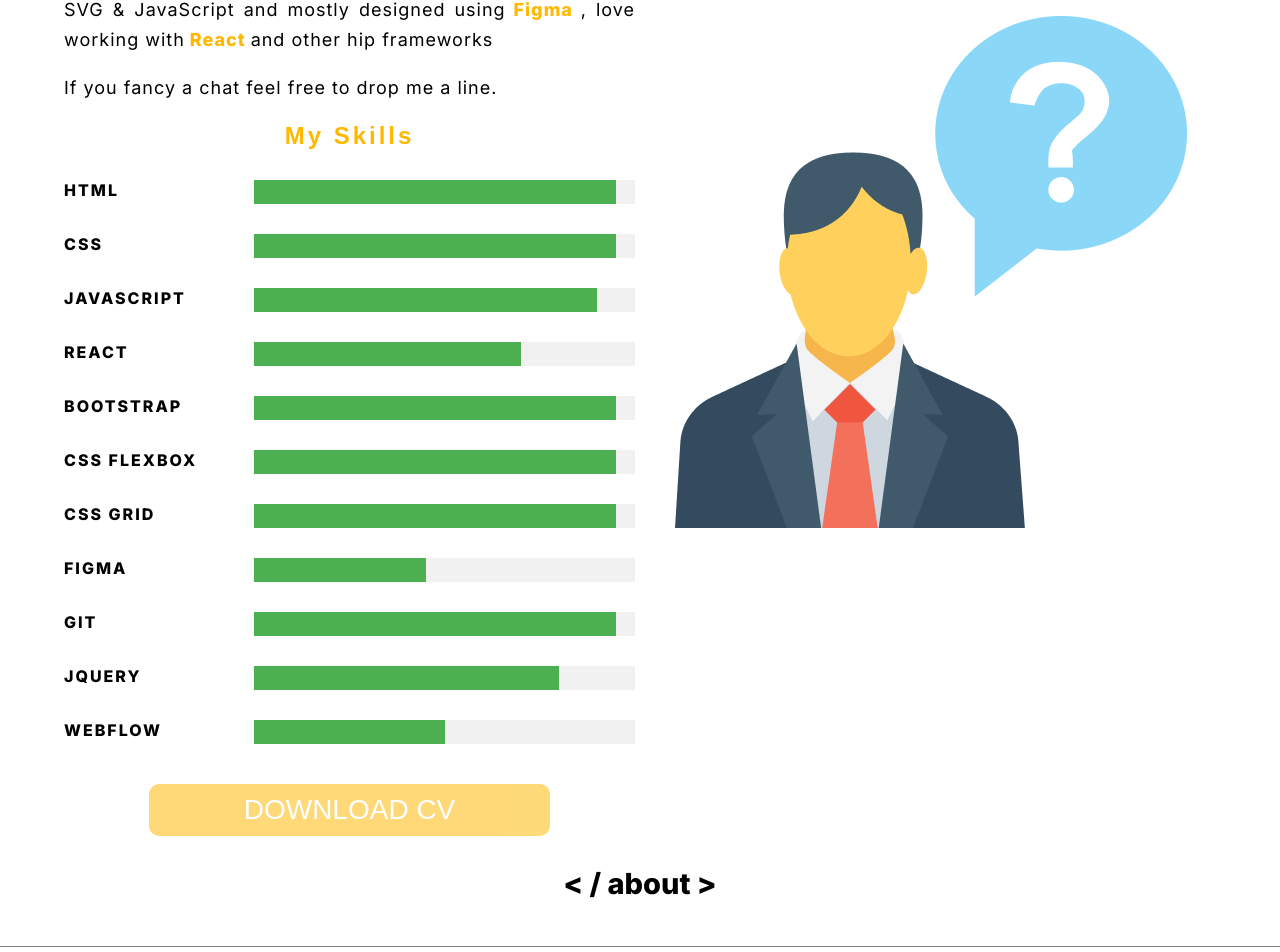
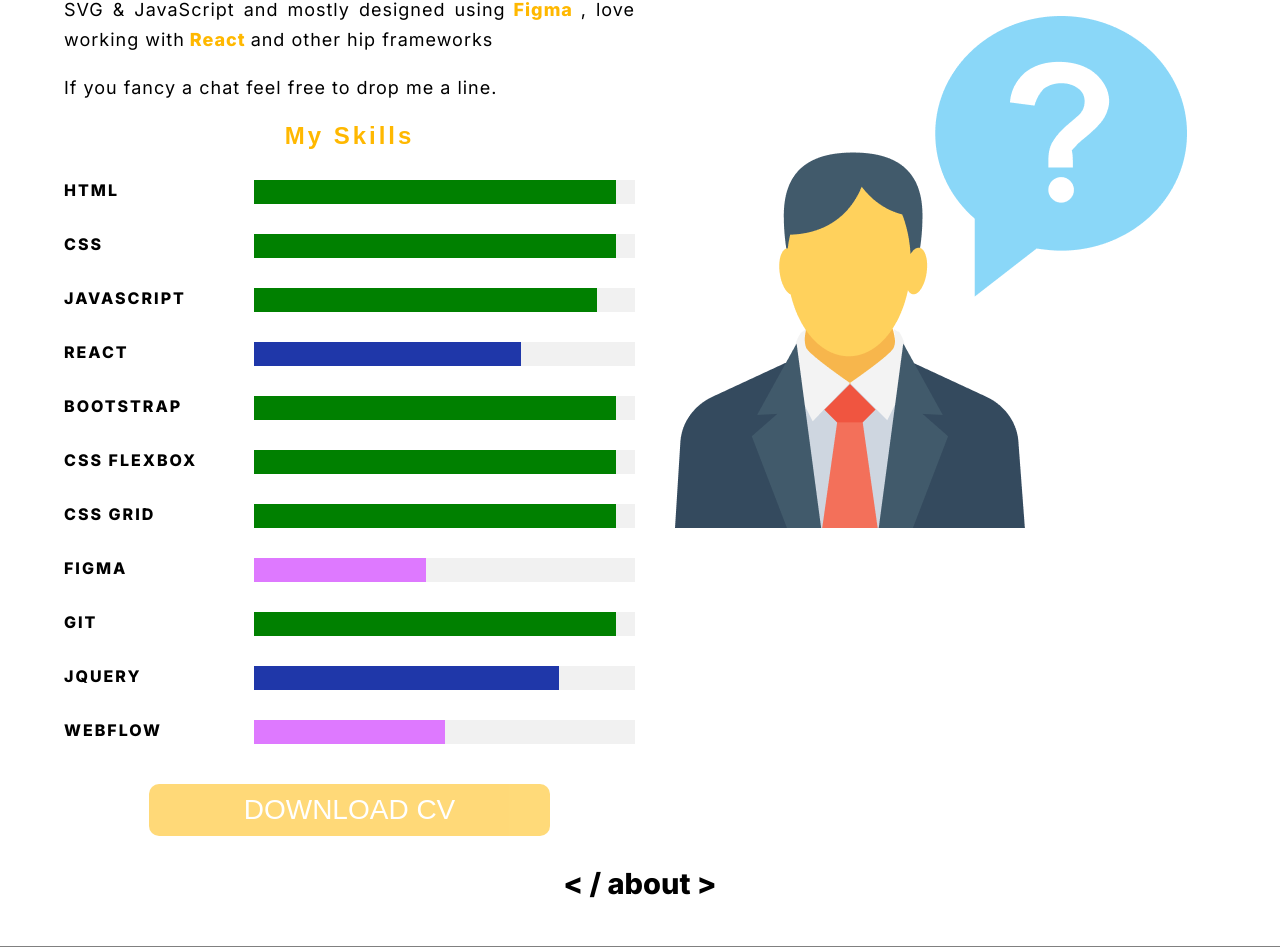
Before and after one commit to syedtabeeb1992/folio, a React (Create React App) app: page / in a window 1280 px wide. Shown: the part 1264-2216 px from the top of the page. Built offline with nearby package versions, Linux system fonts and the light colour scheme.

Commit message:
added bar colors

```diff
--- a/src/components/about/About.css
+++ b/src/components/about/About.css
@@ -65,7 +65,7 @@
 
 .w3-green{
     color: #fff !important;
-    background-color: #4CAF50 !important;
+    /* background-color: #4CAF50 !important; */
     height:24px;
   }
 
--- a/src/components/about/About.js
+++ b/src/components/about/About.js
@@ -40,19 +40,19 @@
             <div className="skills-wrapper">
               <h2 className="primary-color"> My Skills</h2>
 
-              <SkillComponent skill="HTML" level="95%" />
-              <SkillComponent skill="CSS" level="95%" />
-              <SkillComponent skill="JAVASCRIPT" level="90%" />
-              <SkillComponent skill="REACT" level="70%" />
-              <SkillComponent skill="BOOTSTRAP" level="95%" />
-              <SkillComponent skill="CSS FLEXBOX" level="95%" />
-              <SkillComponent skill="CSS GRID" level="95%" />
+              <SkillComponent skill="HTML" level="95%"  color="green"/>
+              <SkillComponent skill="CSS" level="95%" color="green" />
+              <SkillComponent skill="JAVASCRIPT" level="90%"  color="green"/>
+              <SkillComponent skill="REACT" level="70%" color="#1f37a9" />
+              <SkillComponent skill="BOOTSTRAP" level="95%" color="green" />
+              <SkillComponent skill="CSS FLEXBOX" level="95%"  color="green"/>
+              <SkillComponent skill="CSS GRID" level="95%" color="green" />
 
-              <SkillComponent skill="FIGMA" level="45%" />
-              <SkillComponent skill="GIT" level="95%" />
+              <SkillComponent skill="FIGMA" level="45%"  color="#de79ff"/>
+              <SkillComponent skill="GIT" level="95%" color="green" />
 
-              <SkillComponent skill="JQUERY" level="80%" />
-              <SkillComponent skill="WEBFLOW" level="50%" />
+              <SkillComponent skill="JQUERY" level="80%"  color="#1f37a9"/>
+              <SkillComponent skill="WEBFLOW" level="50%" color="#de79ff"/>
 
                       </div>
 
--- a/src/components/about/SkillComponent.js
+++ b/src/components/about/SkillComponent.js
@@ -6,7 +6,7 @@
       <div className="skill-name">{props.skill}</div>
       <div className="skill-level">
         <div class="w3-light-grey">
-          <div class="w3-green" style={{ width: props.level }}></div>
+          <div class="w3-green" style={{ width: props.level, backgroundColor: props.color } }></div>
         </div>
       </div>
     </div>
```
